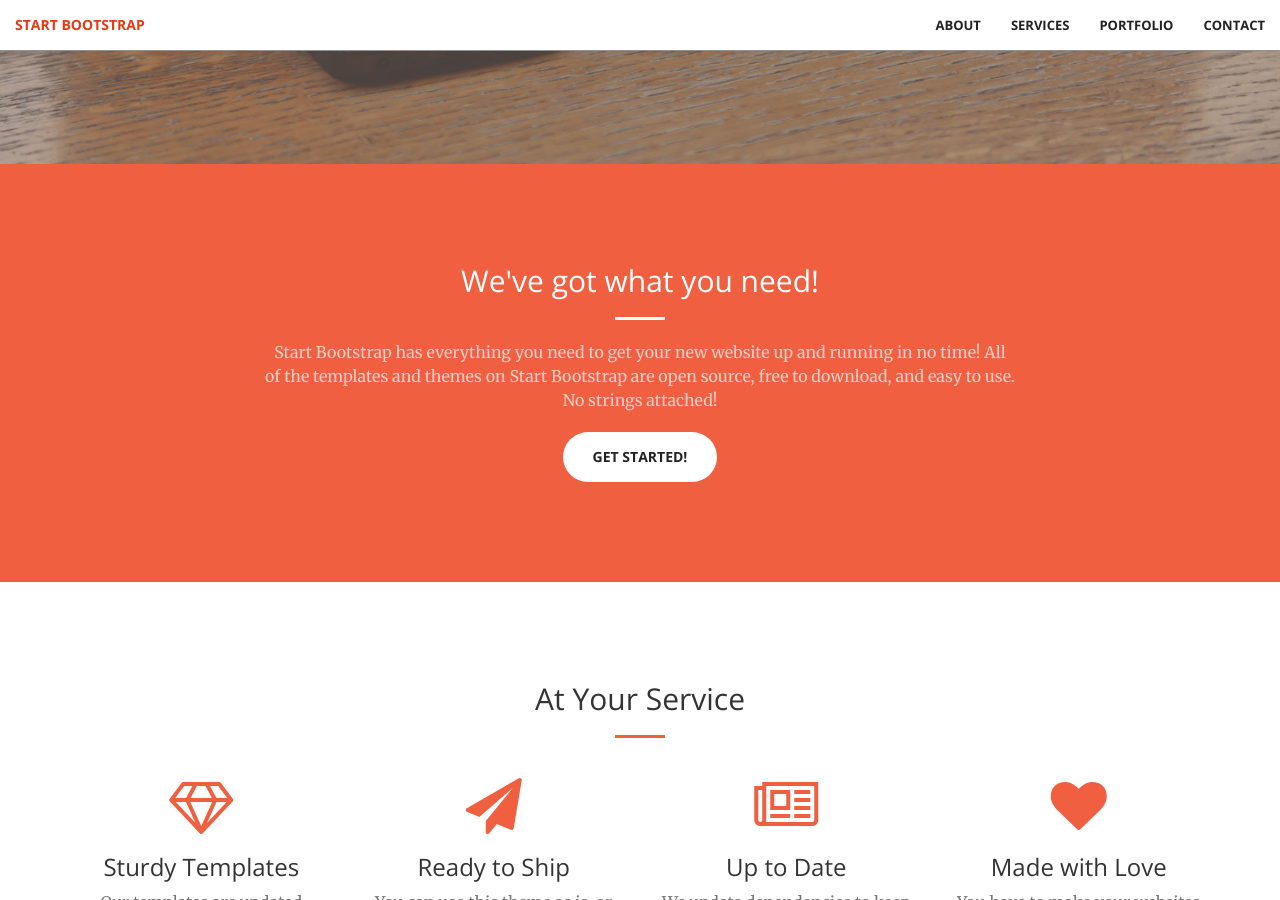
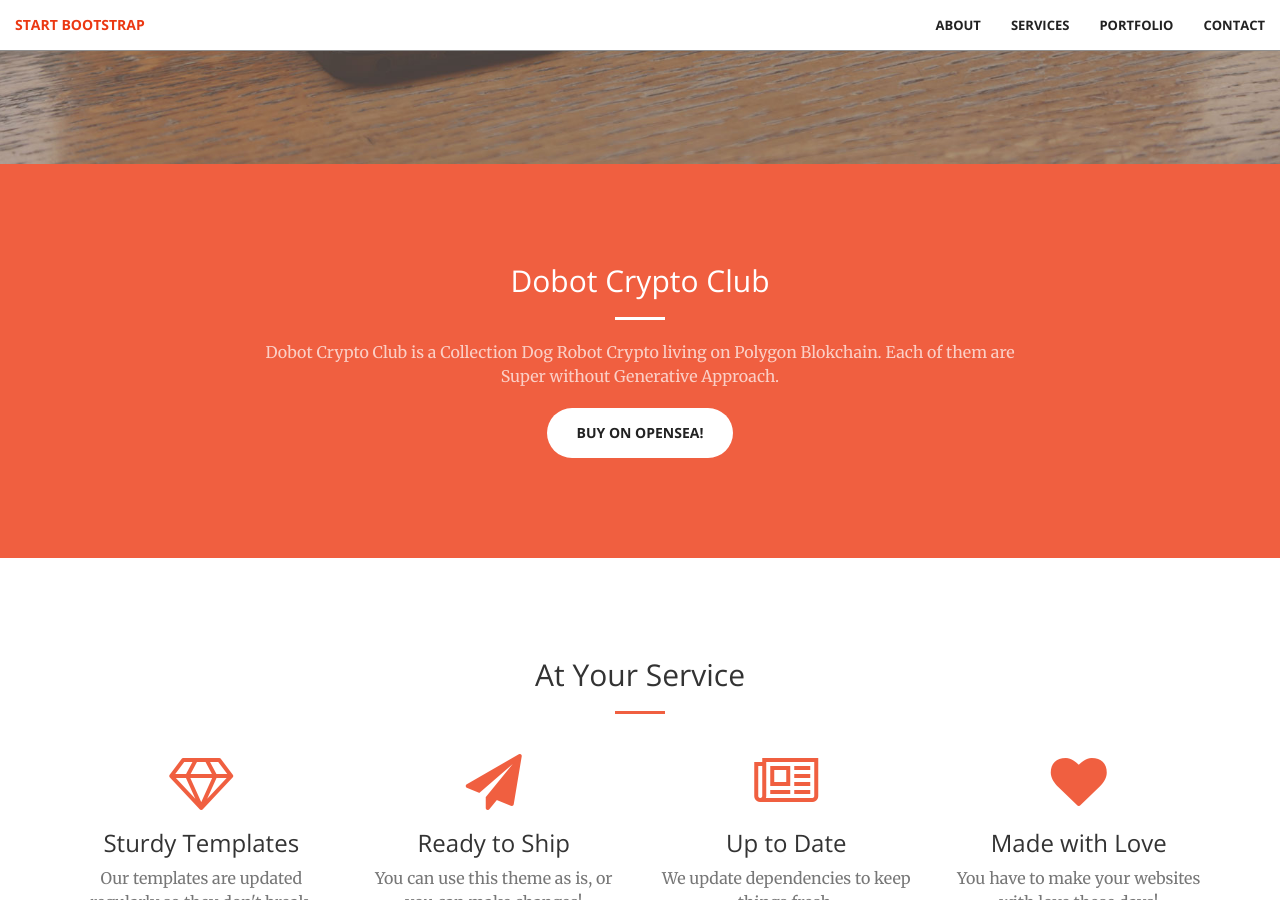
Before and after one commit to wahyu243/dobotcryptoclub, a Jekyll site: the page built from index.html, in a window 1280 px wide and 900 px high, scrolled down 736 px. Built offline with Jekyll 4.4.1, drawn with Linux system fonts in a browser that asks for light colours.

Commit message:
Update call-to-action.html

```diff
--- a/_includes/call-to-action.html
+++ b/_includes/call-to-action.html
@@ -2,10 +2,10 @@
     <div class="container">
         <div class="row">
             <div class="col-lg-8 col-lg-offset-2 text-center">
-                <h2 class="section-heading">We've got what you need!</h2>
+                <h2 class="section-heading">Dobot Crypto Club</h2>
                 <hr class="light">
-                <p class="text-faded">Start Bootstrap has everything you need to get your new website up and running in no time! All of the templates and themes on Start Bootstrap are open source, free to download, and easy to use. No strings attached!</p>
-                <a href="#" class="btn btn-default btn-xl">Get Started!</a>
+                <p class="text-faded">Dobot Crypto Club is a Collection Dog Robot Crypto living on Polygon Blokchain. Each of them are Super without Generative Approach.</p>
+                <a href="#" class="btn btn-default btn-xl">Buy On Opensea!</a>
             </div>
         </div>
     </div>
```
